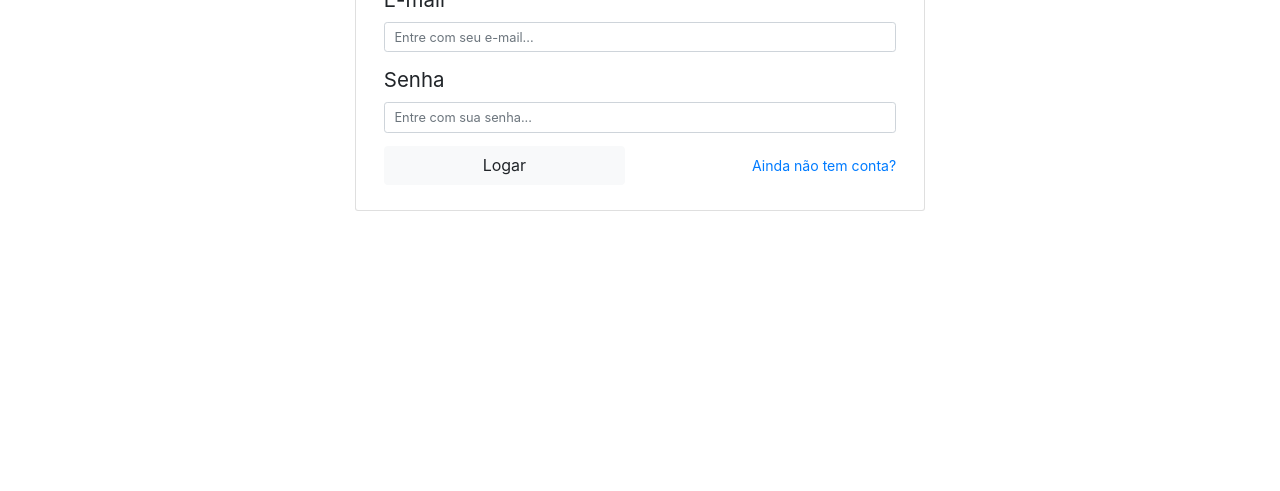
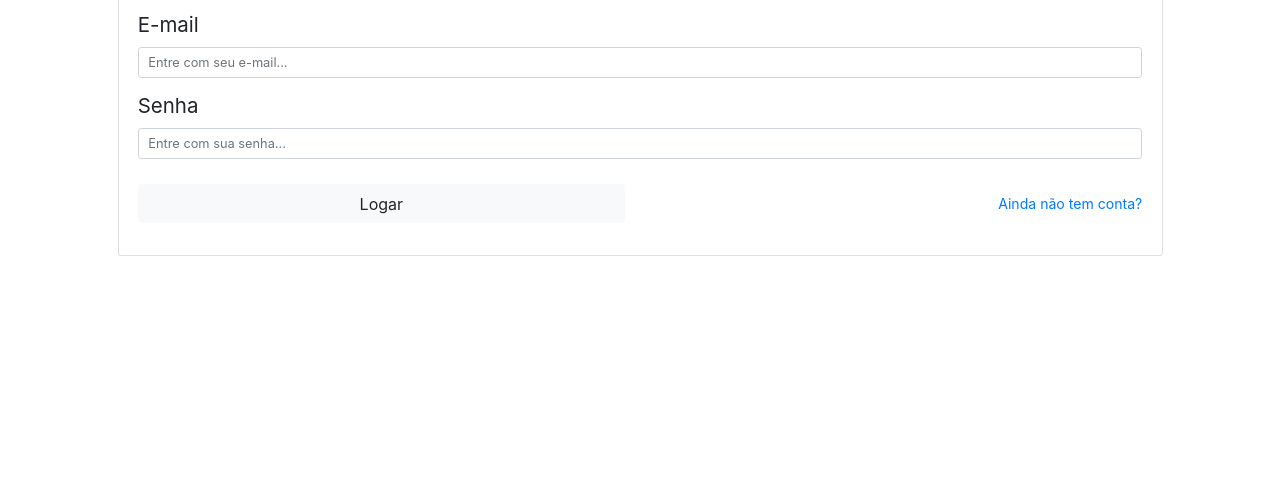
Before and after one commit to coelhoadler/cashback-app, a website built with webpack: page src/index.html in a window 1280 px wide. Shown: the part 309-800 px from the top of the page. Built offline with nearby package versions, Linux system fonts and the light colour scheme.

Commit message:
Ajustando layout form de login.

```diff
--- a/src/index.html
+++ b/src/index.html
@@ -10,17 +10,18 @@
 <body>
   <div class="container h-100">
     <div class="row h-100 justify-content-center align-items-center">
-      <form class="col-11 col-md-6 card rounded p-3">
-        <div class="form-group col-12">
+      <form class="col-11 col-sm-11 col-md-11 card rounded p-4">
+        <div class="col-12 text-center card-header">Cashback App</div>
+        <div class="form-group mt-3">
           <label for="email">E-mail</label>
           <input type="email" class="form-control" id="email" aria-describedby="E-mail"
             placeholder="Entre com seu e-mail...">
         </div>
-        <div class="form-group col-12">
+        <div class="form-group">
           <label for="password">Senha</label>
           <input type="password" class="form-control" id="password" placeholder="Entre com sua senha...">
         </div>
-        <div class="form-group col-12">
+        <div class="form-group mt-3">
           <div class="row">
             <div class="col-12 col-md-6 col-sm-12">
               <button type="submit" class="btn btn-block btn-lg btn-light">Logar</button>
```
Also changed, not shown: README.md.
